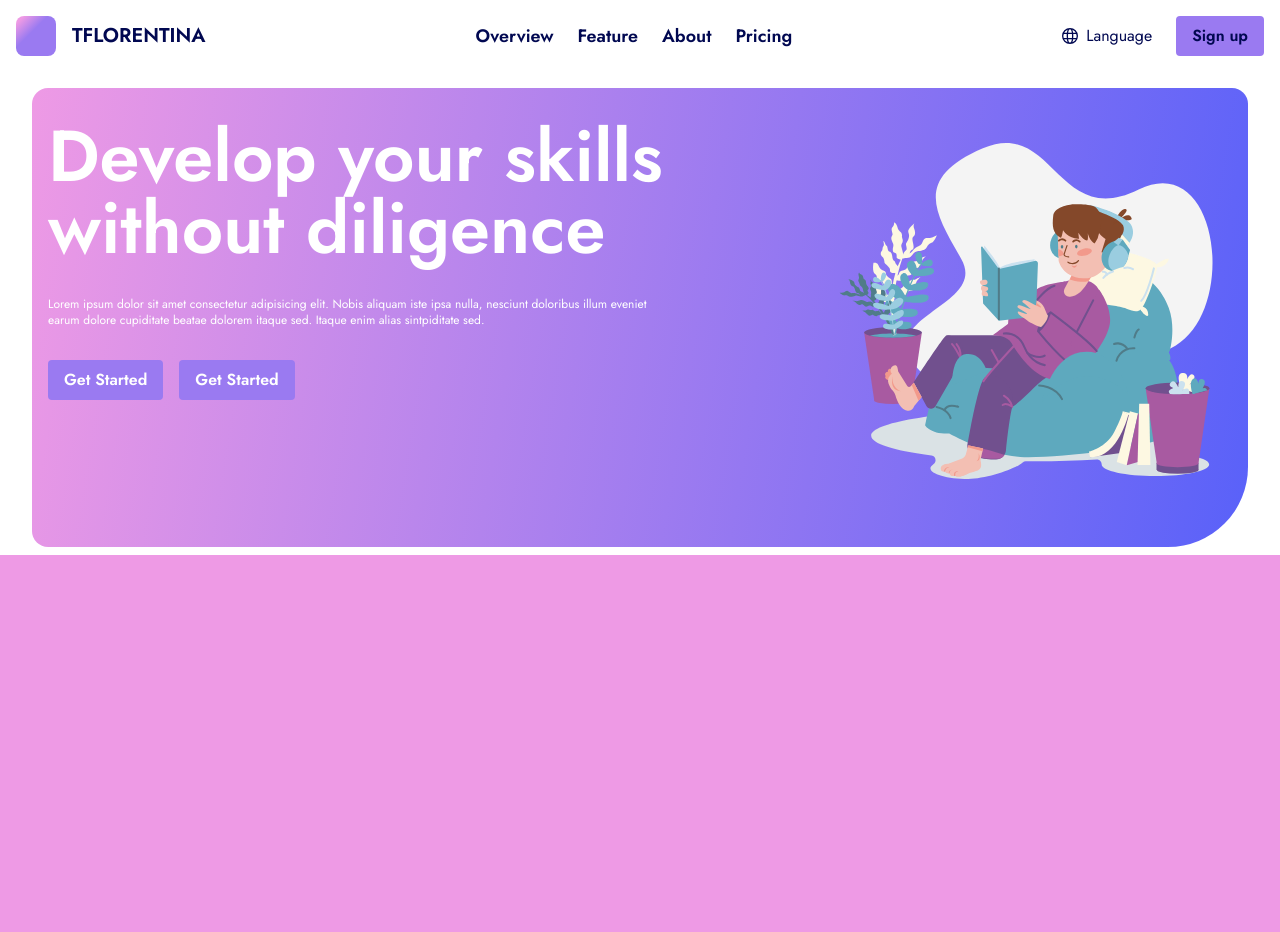
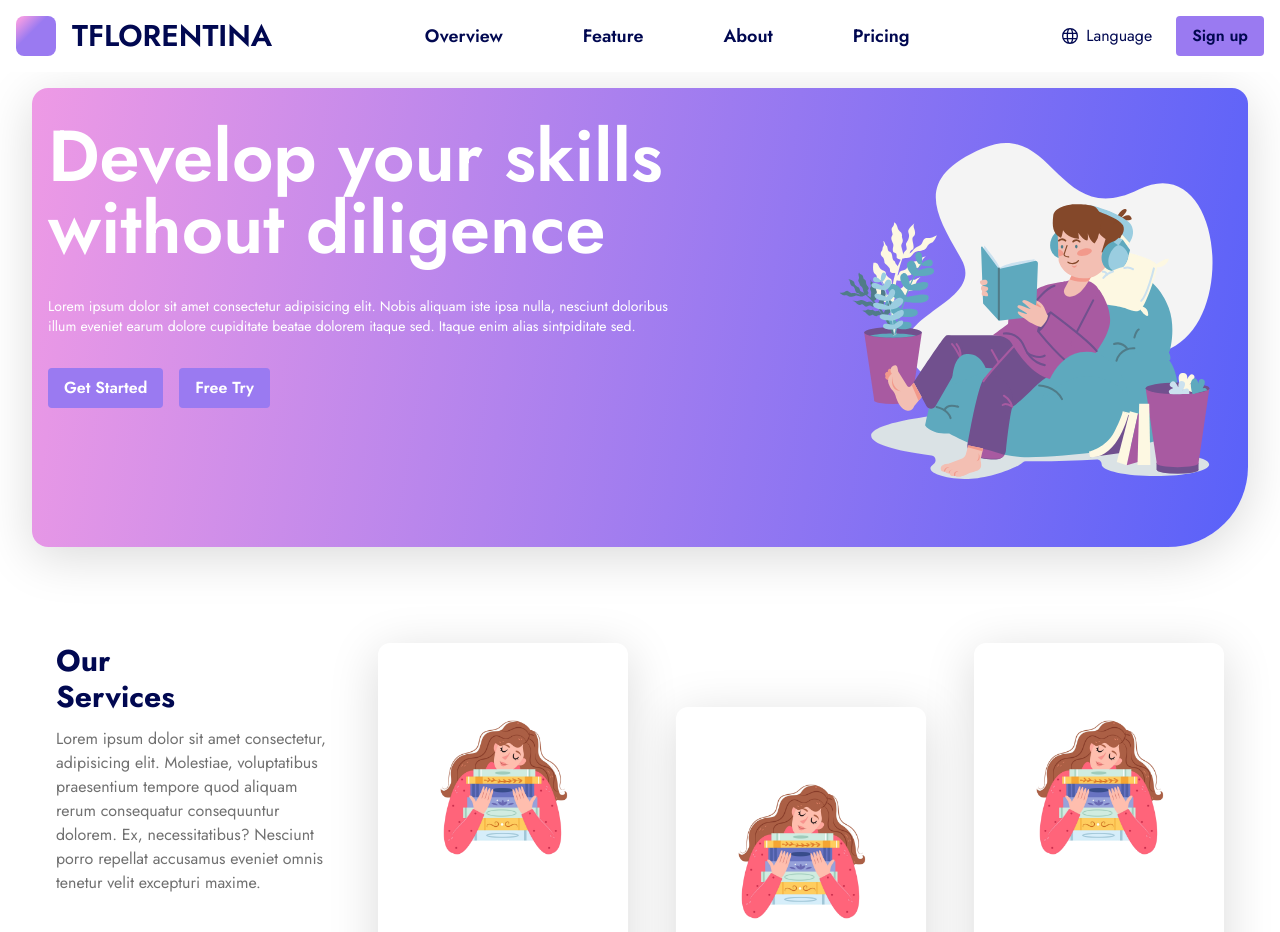
Before and after one commit to Sirou-Abdou/AghlanCompany, a React (Vite) app: page / in a window 1280 px wide. Shown: the top 932 px of the page. Built offline with nearby package versions, Linux system fonts and the light colour scheme.

Commit message:
Create Features and Sticker components

```diff
--- a/src/App.jsx
+++ b/src/App.jsx
@@ -1,4 +1,5 @@
 import "./App.css";
+import Features from "./components/Features";
 import { Home } from "./components/Home";
 import Navbar from "./components/Navbar";
 
@@ -7,6 +8,7 @@ function App() {
     <>
       <Navbar />
       <Home />
+      <Features />
       <div className="bg-pink w-full h-screen"></div>
     </>
   );
--- a/src/components/Button.jsx
+++ b/src/components/Button.jsx
@@ -1,8 +1,8 @@
-const Button = (props) => {
+const Button = ({title, className}) => {
   return (
     <div>
-      <button className="bg-secondary py-2 px-4 transition-all duration-300 rounded hover:bg-indigo-600 hover:text-white font-semibold">
-        {props.children}
+      <button className={`bg-secondary py-2 px-4 transition-all duration-300 rounded hover:bg-indigo-600 hover:text-white font-semibold ${className}`}>
+        {title}
       </button>
     </div>
   );
--- /dev/null
+++ b/src/components/Features.jsx
@@ -0,0 +1,33 @@
+import stickerImg from "../assets/stickerImage.png";
+import Sticker from "./Sticker";
+
+const Features = () => {
+  return (
+    <div className="max-w-screen-2xl my-24 px-4 md:px-14 mx-auto">
+      <div className="flex flex-col lg:flex-row justify-between items-start gap-10 ">
+        <div className="lg:w-1/4">
+          <h2 className="text-3xl font-bold lg:w-1/2 mb-3">Our Services</h2>
+          <p className="text-tartiary text-base">
+            Lorem ipsum dolor sit amet consectetur, adipisicing elit. Molestiae,
+            voluptatibus praesentium tempore quod aliquam rerum consequatur
+            consequuntur dolorem. Ex, necessitatibus? Nesciunt porro repellat
+            accusamus eveniet omnis tenetur velit excepturi maxime.
+          </p>
+        </div>
+        <div className="w-full lg:w-3/4">
+          <div className="grid grid-cols-1 sm:grid-cols-2 md:grid-cols-3 items-start gap-8 md:gap-12">
+            <Sticker image={stickerImg} title="Transport en platefome" />
+            <Sticker
+              image={stickerImg}
+              title="Transport en platefome"
+              className="md:mt-16"
+            />
+            <Sticker image={stickerImg} title="Transport en platefome" />
+          </div>
+        </div>
+      </div>
+    </div>
+  );
+};
+
+export default Features;
--- a/src/components/Home.jsx
+++ b/src/components/Home.jsx
@@ -5,12 +5,10 @@ export const Home = () => {
   return (
     <Banner
       bannerImg={bannerImg}
-      heading={"Develop your skills without diligence"}
-      subheading={
-        "Lorem ipsum dolor sit amet consectetur adipisicing elit. Nobis aliquam iste ipsa nulla, nesciunt doloribus illum eveniet earum dolore cupiditate beatae dolorem itaque sed. Itaque enim alias sintpiditate sed."
-      }
-      btn1={"Get Started"}
-      btn2={"Get Started"}
+      heading="Develop your skills without diligence"
+      subheading="Lorem ipsum dolor sit amet consectetur adipisicing elit. Nobis aliquam iste ipsa nulla, nesciunt doloribus illum eveniet earum dolore cupiditate beatae dolorem itaque sed. Itaque enim alias sintpiditate sed."
+      btnTitle1="Get Started"
+      btnTitle2="Free Try"
     />
   );
 };
--- a/src/components/Navbar.jsx
+++ b/src/components/Navbar.jsx
@@ -19,7 +19,7 @@ const Navbar = () => {
   };
 
   return (
-    <div className="relative h-[80px] max-w-screen-lg">
+    <div className="relative h-[80px] max-w-screen-2xl mx-auto">
       <nav className="bg-white w-full px-4 py-4 flex justify-between items-center">
         <a href="/" className="flex items-center gap-4 ">
           <div className="w-10 h-10 rounded-lg bg-gradient-to-br from-pink from-10% to-secondary to-40%" />
@@ -41,7 +41,7 @@ const Navbar = () => {
             <GrLanguage />
             Language
           </a>
-          <Button>Sign up</Button>
+          <Button title="Sign up"/>
         </div>
         <div className="flex sm:hidden relative">
           <button
--- /dev/null
+++ b/src/components/Sticker.jsx
@@ -0,0 +1,10 @@
+const Sticker = ({image, title, className}) => {
+  return (
+    <div className={`h-96 flex flex-col items-center justify-evenly shadow-3xl rounded-xl hover:-translate-y-4 transition-all duration-300 cursor-pointer ${className}`}>
+      <img src={image} alt={title} className="w-[150px]" />
+      <h1 className="font-semibold text-xl text-center">{title}</h1>
+    </div>
+  );
+};
+
+export default Sticker;
--- a/src/shared/Banner.jsx
+++ b/src/shared/Banner.jsx
@@ -1,17 +1,14 @@
-import React from "react";
 import Button from "../components/Button";
 
-const Banner = ({ bannerImg, heading, subheading, btn1, btn2 }) => {
+const Banner = ({ bannerImg, heading, subheading, btnTitle1, btnTitle2 }) => {
   return (
-    <div className="max-w-screen-lg flex sm:flex-row flex-col py-8 px-4 text-white rounded-2xl rounded-br-[80px] sm:mx-8 mx-2 my-2 gradientBg">
+    <div className="max-w-screen-2xl 2xl:mx-auto flex sm:flex-row flex-col py-8 px-4 rounded-2xl rounded-br-[80px] sm:mx-8 my-2 shadow-3xl gradientBg">
       <div className="sm:w-2/3">
-        <h1 className="text-4xl md:text-7xl font-semibold">{heading}</h1>
-        <p className="text-xs mt-8 w-[80%]">
-         {subheading}
-        </p>
+        <h1 className="text-4xl md:text-7xl font-semibold text-white ">{heading}</h1>
+        <p className="text-sm mt-8 text-white w-[80%]">{subheading}</p>
         <div className="flex gap-4 mt-8">
-          <Button>{btn1}</Button>
-          <Button>{btn2}</Button>
+          <Button title={btnTitle1} className="text-white font-bold" />
+          <Button title={btnTitle2} className="text-white " />
         </div>
       </div>
       <div className="sm:w-1/3 w-[300px] flex self-center">
--- a/tailwind.config.js
+++ b/tailwind.config.js
@@ -2,22 +2,7 @@
 export default {
   content: ["./index.html", "./src/**/*.{js,ts,jsx,tsx}"],
   theme: {
-    screens: {
 
-      'xs': '360px',
-      // => @media (min-width: 576px) { ... }
-
-      'sm': '576px',
-      // => @media (min-width: 576px) { ... }
-
-      'md': '960px',
-      // => @media (min-width: 960px) { ... }
-
-      'lg': '1440px',
-      // => @media (min-width: 1440px) { ... }
-      'lg': '1660px',
-      // => @media (min-width: 1440px) { ... }
-    },
     extend: {
       colors: {
         primary: "#010851",
@@ -25,6 +10,9 @@ export default {
         tartiary: "#707070",
         pink: "#EE9AE5",
       },
+      boxShadow: {
+        "3xl": "0px 10px 50px 0px rgba(0,0,0,0.15)",
+      },
     },
   },
   plugins: [],
```
Also changed, not shown: src/assets/stickerImage.png (added), src/components/About.jsx (added).
